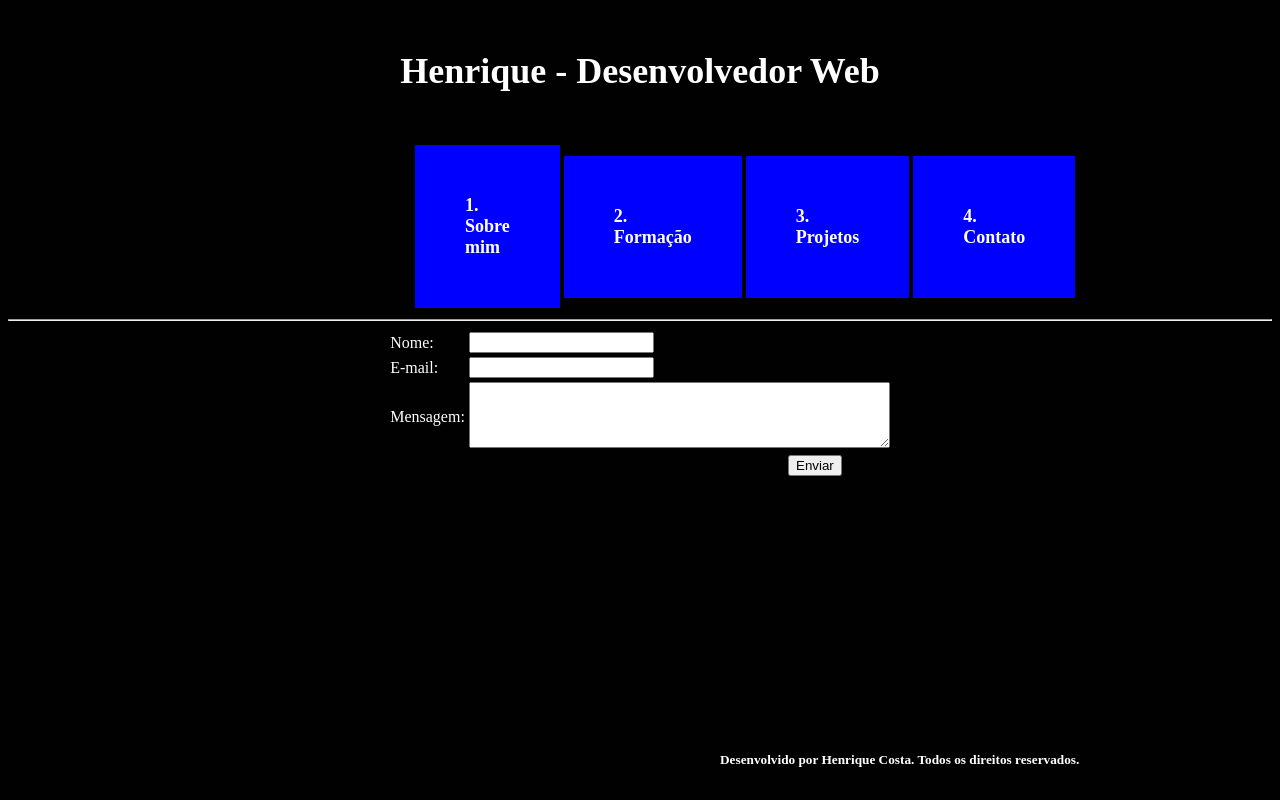
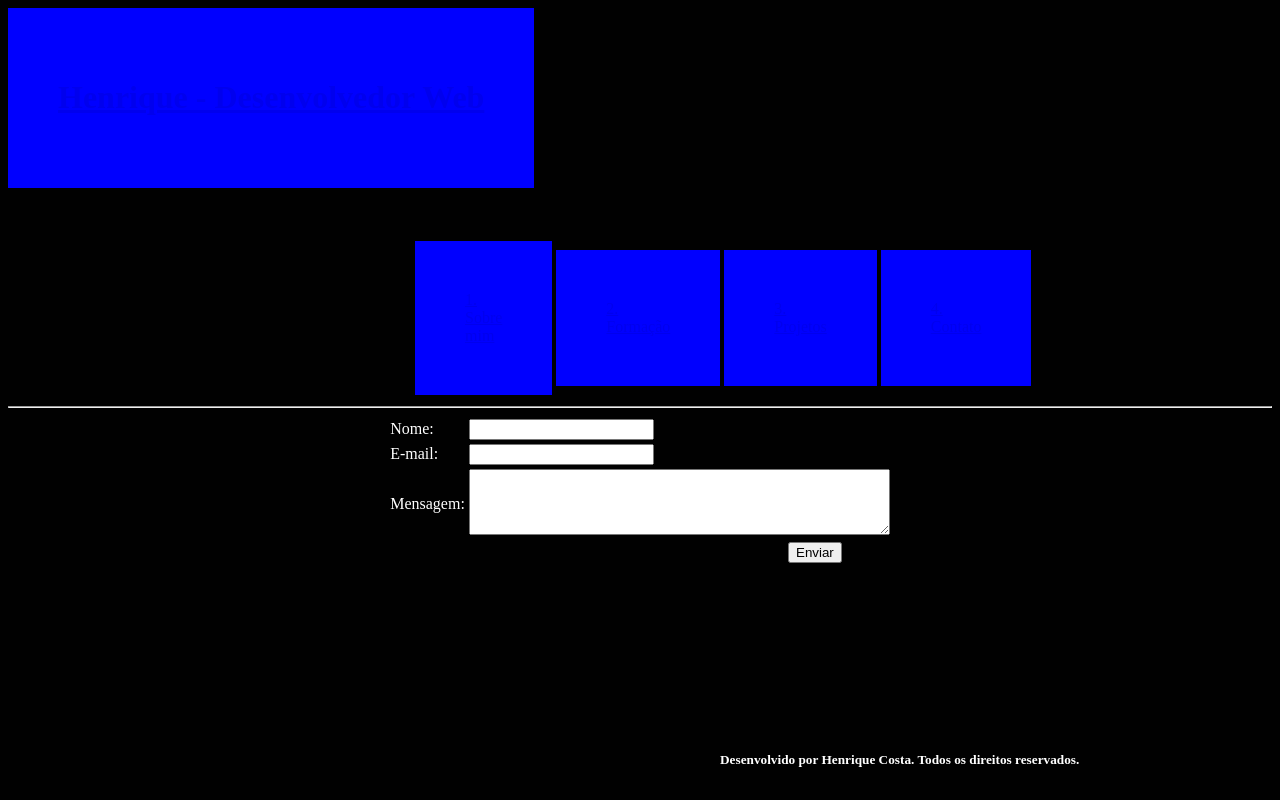
Before and after one commit to hsergiolima/henriqueslcosta.github.io, a plain HTML site: page contato.html in a window 1280 px wide. Drawn offline with Linux system fonts and the light colour scheme.

Commit message:
Alteração no objeto de título (header).

```diff
--- a/contato.html
+++ b/contato.html
@@ -8,7 +8,7 @@
 </head>
 <body>
     <header>
-        <div>
+        <div class="menu">
             <a href="index.html"><h1>Henrique - Desenvolvedor Web</h1></a>
         </div>
     </header>
--- a/style.css
+++ b/style.css
@@ -2,16 +2,22 @@ body {
     background-color: #010101;
 }
 
-header {
+.title {
+    text-decoration: none;
     color: white;
-    margin-top: 50px;
-    margin-left: 50px;
-    margin-right: 50px;
-    text-align: center;
+    align-items: center;
+    width: fit-content;
+    color: white;
+    border: 50px;
+    padding-top: 50px;
+    padding-bottom: 50px;
+    padding-left: 50px;
+    padding-right: 50px;
 }
 
-header:hover {
-    color: limegreen;
+.title:hover {
+    background-color: blue;
+    color: white;
 }
 
 nav {
@@ -49,17 +55,6 @@ article {
     text-align: justify;
 }
 
-a {
-    font-weight: bolder;
-    font-size: 18px;
-    color:white;
-    text-decoration: none;
-}
-
-a:hover {
-    color: orange;
-}
-
 
 footer {
     position: absolute;
@@ -70,10 +65,16 @@ footer {
 .principal {
     color: white;
     margin-bottom: 50px;
+    width: fit-content;
+    padding-top: 25px;
+    padding-bottom: 25px ;
+    padding-left: 25px;
+    padding-right: 25px;
 }
 
 .principal:hover {
-    color: limegreen;
+    background-color: green;
+    color: white;
 }
 
 p {
```
Also changed, not shown: formacao.html (+1 -1 lines), index.html (+1 -1 lines), projetos.html (+1 -1 lines), sobre-mim.html (+1 -1 lines).
